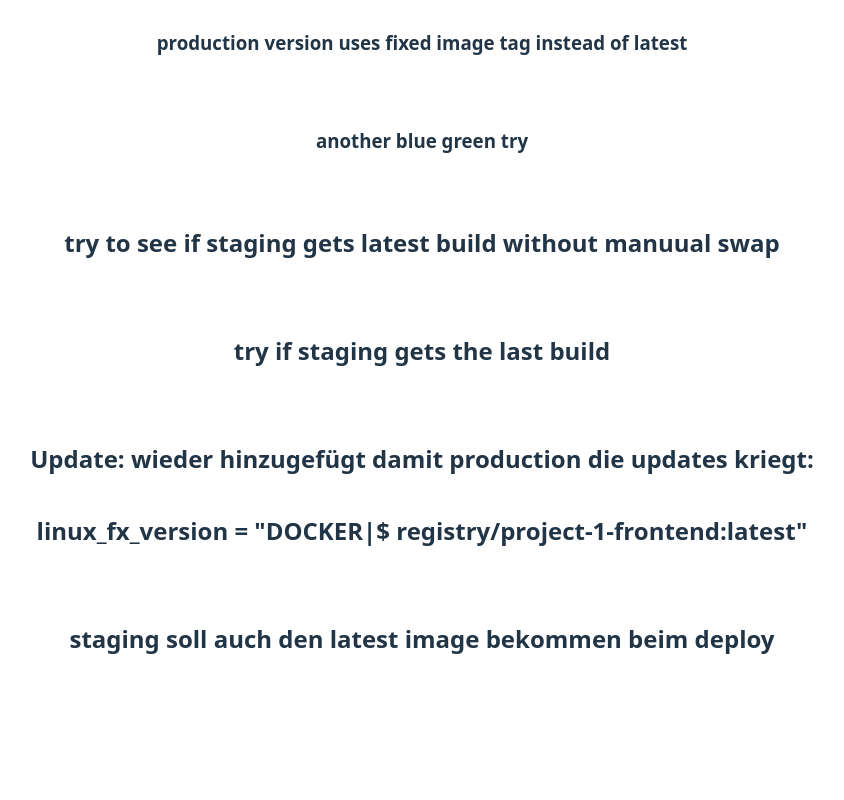
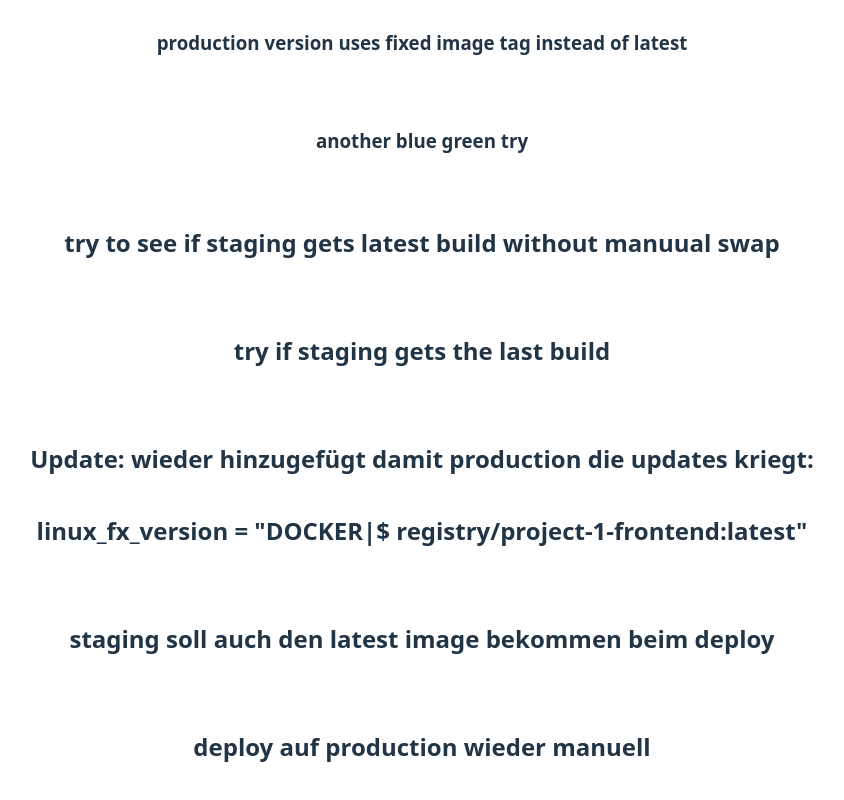
Before and after one commit to MaxPres13/project1-ci-cd, a React app in the folder frontend/: page / in a window 1280 px wide. Shown: the part 778-1578 px from the top of the page, without its empty margins (218-1062 px from the left). Before the commit the page ends 1487 px from the top, so only its background shows below. Built offline with nearby package versions, Linux system fonts and the light colour scheme; the HTML template or start-up script is replaced by a standard one.

Commit message:
set deployment to production manual

```diff
--- a/frontend/src/App.tsx
+++ b/frontend/src/App.tsx
@@ -20,6 +20,7 @@ function App() {
 				linux_fx_version = "DOCKER|$ registry/project-1-frontend:latest"
 			</h2>
 			<h2>staging soll auch den latest image bekommen beim deploy</h2>
+			<h2>deploy auf production wieder manuell</h2>
 		</div>
 	);
 }
```
